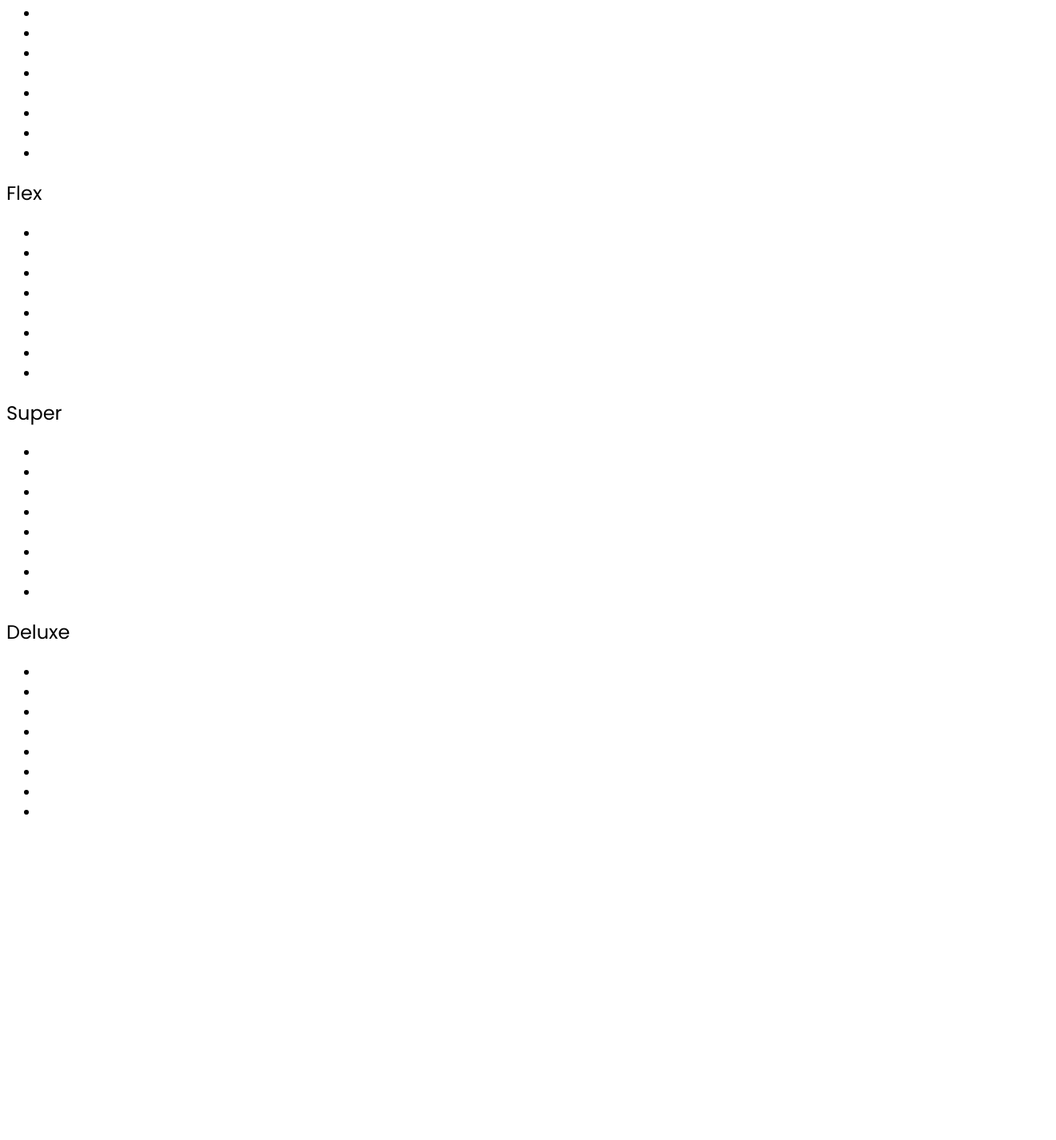
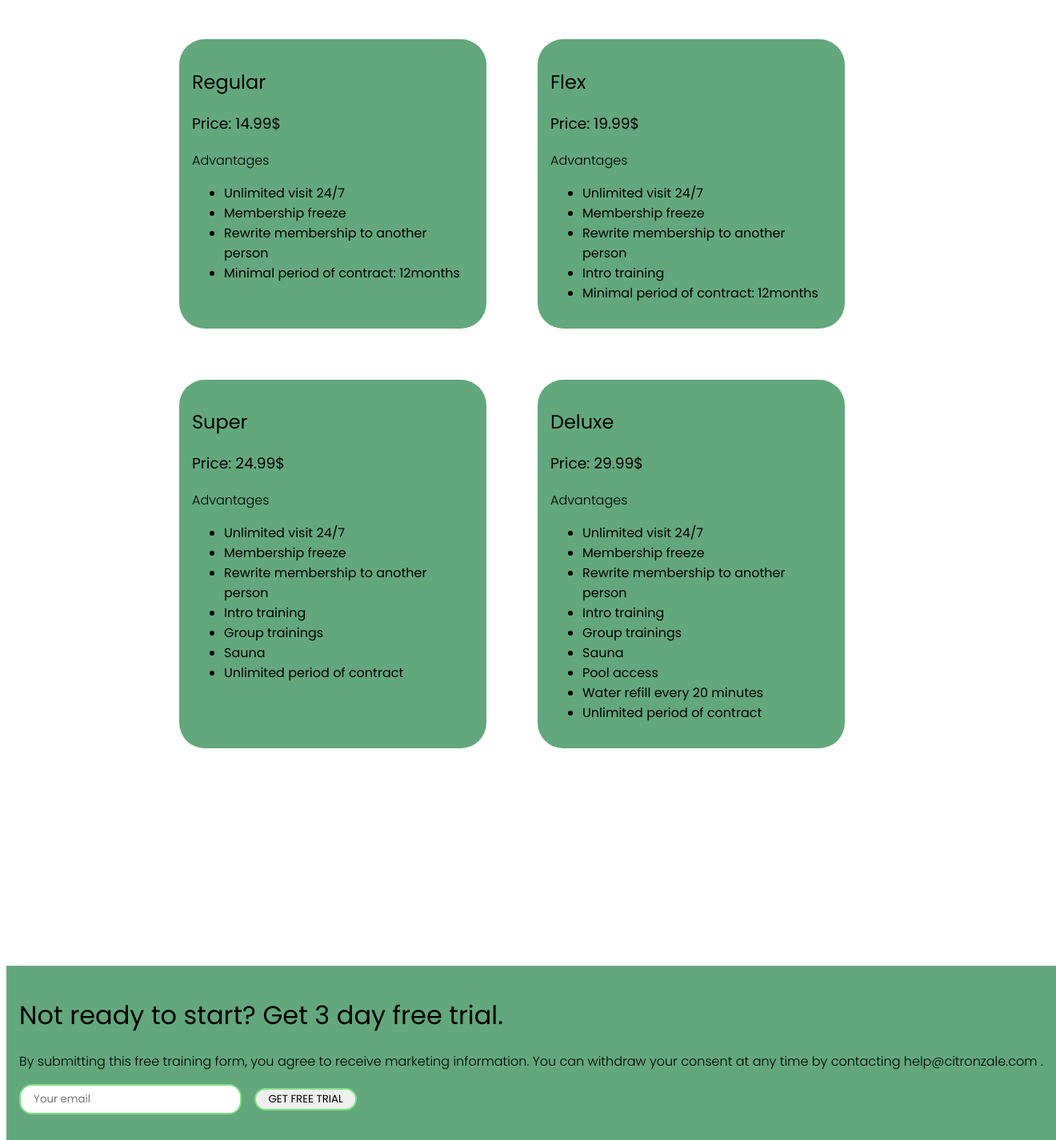
Before and after one commit to 21DP2MLejn/TrenezieruZale, a Vue app in the folder frontend/CitronZale/: page /prices in a window 1280 px wide. Shown: the part 71-1497 px from the top of the page at 80% size, 1320 px wide, since content can reach past the window. Before the commit the page ends 1115 px from the top, so only its background shows below. Built offline with nearby package versions, Linux system fonts and the light colour scheme.

Commit message:
prices + free trial

```diff
--- /dev/null
+++ b/frontend/CitronZale/src/components/FreeTrial.vue
@@ -0,0 +1,55 @@
+<template>
+    <div class="container">
+        <div class="free-trial">
+            <h1>Not ready to start? Get 3 day free trial.</h1>
+            <p>By submitting this free training form, you agree to receive marketing information. You can withdraw your consent at any time by contacting help@citronzale.com .</p>
+            <input type="text" name="" id="" placeholder="Your email">
+            <button type="submit">GET FREE TRIAL</button>
+        </div>
+    </div>
+</template>
+
+<script>
+export default{
+    name: 'freetrial',
+}
+</script>
+
+<style scoped>
+
+.container{
+    width: 100vw;
+    height: auto;
+    background-color: var(--ShinyShamrock);
+    margin-bottom: 2rem;
+    display: flex;
+    justify-content: center;
+    align-content: center;
+    padding: 1rem;
+}
+
+input{
+    width: 16rem;
+    height: 2rem;
+    padding-left: 1rem;
+    border-radius: 1rem;
+    border: 0.15rem solid var(--PastelGreen);
+    margin-bottom: 1rem;
+    outline: none;
+  }
+
+  button{
+    width: 8rem;
+    height: 1.8rem;
+    border-radius: 1rem;
+    border: 0.15rem solid var(--PastelGreen);
+    margin-bottom: 1rem;
+    transition: 0.3s ease-in-out;
+    margin-left:  1rem; ;
+  }
+
+  button:hover{
+    transform: scale(1.1);
+}
+
+</style>
--- a/frontend/CitronZale/src/views/Prices.vue
+++ b/frontend/CitronZale/src/views/Prices.vue
@@ -6,69 +6,113 @@
     <div class="prices-container">
         <div class="card regular">
             <h2>Regular</h2>
+            <h3>Price: 14.99$</h3>
+            <p>Advantages</p>
             <ul>
-                <li></li>
-                <li></li>
-                <li></li>
-                <li></li>
-                <li></li>
-                <li></li>
-                <li></li>
-                <li></li>
+                <li>Unlimited visit 24/7</li>
+                <li>Membership freeze</li>
+                <li>Rewrite membership to another person</li>
+                <li>Minimal period of contract: 12months</li>
             </ul>
         </div>
         <div class="card flex">
             <h2>Flex</h2>
+            <h3>Price: 19.99$</h3>
+            <p>Advantages</p>
             <ul>
-                <li></li>
-                <li></li>
-                <li></li>
-                <li></li>
-                <li></li>
-                <li></li>
-                <li></li>
-                <li></li>
+                <li>Unlimited visit 24/7</li>
+                <li>Membership freeze</li>
+                <li>Rewrite membership to another person</li>
+                <li>Intro training</li>
+                <li>Minimal period of contract: 12months</li>
             </ul>
-        </div>
+
         </div>
         <div class="card super">
             <h2>Super</h2>
+            <h3>Price: 24.99$</h3>
+            <p>Advantages</p>
             <ul>
-                <li></li>
-                <li></li>
-                <li></li>
-                <li></li>
-                <li></li>
-                <li></li>
-                <li></li>
-                <li></li>
+                <li>Unlimited visit 24/7</li>
+                <li>Membership freeze</li>
+                <li>Rewrite membership to another person</li>
+                <li>Intro training</li>
+                <li>Group trainings</li>
+                <li>Sauna</li>
+                <li>Unlimited period of contract</li>
             </ul>
         </div>
         <div class="card deluxe">
             <h2>Deluxe</h2>
+            <h3>Price: 29.99$</h3>
+            <p>Advantages</p>
             <ul>
-                <li></li>
-                <li></li>
-                <li></li>
-                <li></li>
-                <li></li>
-                <li></li>
-                <li></li>
-                <li></li>
+                <li>Unlimited visit 24/7</li>
+                <li>Membership freeze</li>
+                <li>Rewrite membership to another person</li>
+                <li>Intro training</li>
+                <li>Group trainings</li>
+                <li>Sauna</li>
+                <li>Pool access</li>
+                <li>Water refill every 20 minutes</li>
+                <li>Unlimited period of contract</li>
             </ul>
         </div>
+    </div>
+    <div class="trial">
+        <FreeTrial />
+    </div>
 </main>
 </template>
 
 <script>
 import NavBar from '../components/NavBar.vue';
+import FreeTrial from '../components/FreeTrial.vue';
 export default {
     components:{
     NavBar,
+    FreeTrial,
 },
 }
 </script>
 
 <style scoped>
 
+input{
+
+}
+  .prices-container {
+    display: flex;
+    align-content: center;
+    justify-content: center;
+    flex-direction: row;
+    position: relative;
+    top: 5rem;
+    flex-wrap: wrap;
+  }
+
+  .card {
+    max-width: 22rem;
+    width: 100%;
+    background-color: var(--ShinyShamrock);
+    position: relative;
+    margin: 2rem;
+    border-radius: 2rem;
+    padding: 1rem;
+  }
+
+  .trial{
+    position: relative;
+    top: 20rem;
+    left: 0;
+    margin: 0;
+    padding: 0;
+
+  }
+
+  @media (max-width: 768px) {
+    .card {
+      max-width: 100%;
+    }
+  }
 </style>
```
